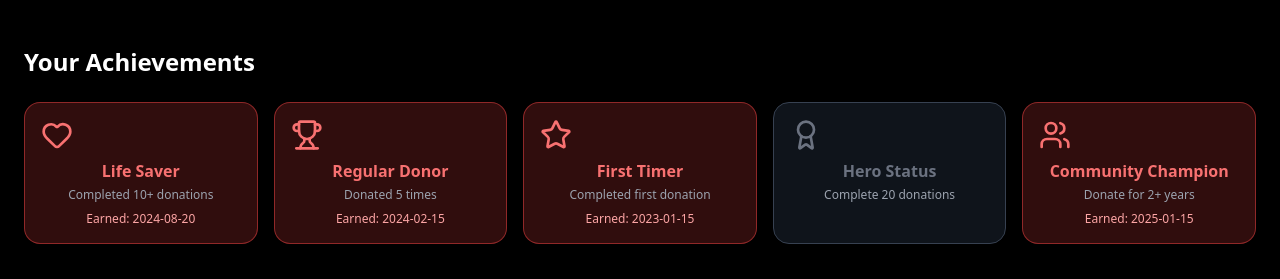
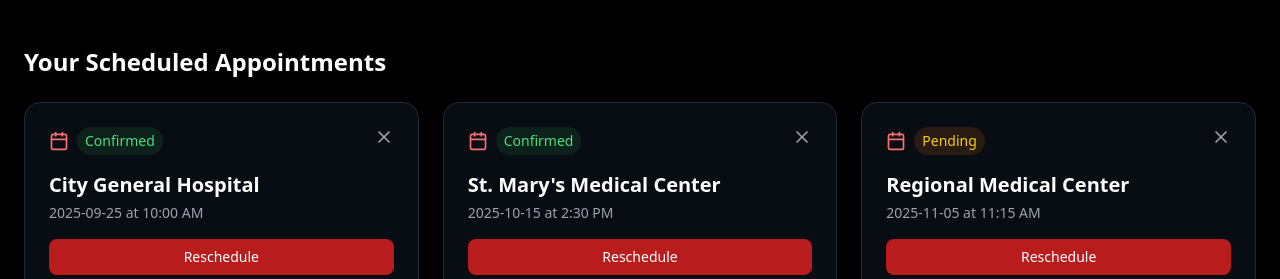
Before and after one commit to zukachin/Team-7_Capstone_Blood-Bank-management, a React (Vite) app: page /blood-bank-dashboard in a window 1280 px wide. Shown: the part 673-952 px from the top of the page. Built offline with nearby package versions, Linux system fonts and the light colour scheme; no server answers.

Commit message:
cancels the appoinment

```diff
--- a/client/pages/BloodBankDashboard.jsx
+++ b/client/pages/BloodBankDashboard.jsx
@@ -1,6 +1,6 @@
 import React, { useState, useEffect, useRef } from "react";
 import { BarChart, Bar, LineChart, Line, XAxis, YAxis, CartesianGrid, Tooltip, Legend, ResponsiveContainer } from "recharts";
-import { Search, RefreshCw, Users, Droplet, User, Activity, Calendar, Award, Download, MapPin, Phone, Mail, Star, Trophy, Heart } from "lucide-react";
+import { Search, RefreshCw, Users, Droplet, User, Activity, Calendar, Award, Download, MapPin, Phone, Mail, Star, Trophy, Heart, X } from "lucide-react";
 import { gsap } from "gsap";
 import { ScrollTrigger } from "gsap/ScrollTrigger";
 
@@ -16,6 +16,7 @@ const UserBloodDashboard = () => {
   const [achievements, setAchievements] = useState([]);
   const [certificates, setCertificates] = useState([]);
   const [nextEligibleDate, setNextEligibleDate] = useState("");
+  const [scheduledAppointments, setScheduledAppointments] = useState([]);
   const [loading, setLoading] = useState(true);
   const [showCertificate, setShowCertificate] = useState(null);
 
@@ -25,6 +26,7 @@ const UserBloodDashboard = () => {
   const statsRef = useRef(null);
   const profileRef = useRef(null);
   const eligibilityRef = useRef(null);
+  const appointmentsRef = useRef(null);
   const achievementsRef = useRef(null);
   const historyRef = useRef(null);
   const footerRef = useRef(null);
@@ -74,6 +76,18 @@ const UserBloodDashboard = () => {
           { id: 5, title: "Community Champion", description: "Donate for 2+ years", icon: "users", earned: true, date: "2025-01-15" }
         ]);
       }, 400);
+    });
+  };
+
+  const fetchScheduledAppointments = async () => {
+    return new Promise((resolve) => {
+      setTimeout(() => {
+        resolve([
+          { id: 1, date: "2025-09-25", time: "10:00 AM", hospital: "City General Hospital", status: "Confirmed" },
+          { id: 2, date: "2025-10-15", time: "2:30 PM", hospital: "St. Mary's Medical Center", status: "Confirmed" },
+          { id: 3, date: "2025-11-05", time: "11:15 AM", hospital: "Regional Medical Center", status: "Pending" }
+        ]);
+      }, 500);
     });
   };
 
@@ -152,6 +166,23 @@ const UserBloodDashboard = () => {
         }
       );
 
+      // Appointments animation
+      const appointmentCards = appointmentsRef.current.children;
+      gsap.fromTo(appointmentCards,
+        { y: 50, opacity: 0 },
+        {
+          y: 0,
+          opacity: 1,
+          duration: 0.6,
+          stagger: 0.1,
+          scrollTrigger: {
+            trigger: appointmentsRef.current,
+            start: "top 75%",
+            toggleActions: "play none none none"
+          }
+        }
+      );
+
       // Achievements animation
       const achievementCards = achievementsRef.current.children;
       gsap.fromTo(achievementCards,
@@ -208,16 +239,18 @@ const UserBloodDashboard = () => {
     const loadData = async () => {
       setLoading(true);
       try {
-        const [profile, history, achievementsData, trends] = await Promise.all([
+        const [profile, history, achievementsData, appointments, trends] = await Promise.all([
           fetchUserProfile(),
           fetchDonationHistory(),
           fetchAchievements(),
+          fetchScheduledAppointments(),
           fetchDonationTrends()
         ]);
 
         setUserProfile(profile);
         setDonationHistory(history);
         setAchievements(achievementsData);
+        setScheduledAppointments(appointments);
 
         // Calculate next eligible date (3 months after last donation)
         const lastDonationDate = new Date(profile.lastDonation);
@@ -277,6 +310,44 @@ const UserBloodDashboard = () => {
       setShowCertificate(null);
     }
   };
+
+const cancelAppointment = async (appointmentId) => {
+  try {
+    // First: API call to cancel in database
+    const response = await fetch(`/api/appointments/${appointmentId}`, {
+      method: 'DELETE',
+      headers: {
+        'Content-Type': 'application/json',
+        // Add authentication token if needed
+        // 'Authorization': `Bearer ${userToken}`
+      }
+    });
+
+    if (!response.ok) {
+      throw new Error('Failed to cancel appointment');
+    }
+
+    // Only remove from local state if database operation succeeded
+    const appointmentCard = document.getElementById(`appointment-${appointmentId}`);
+    if (appointmentCard) {
+      gsap.to(appointmentCard, {
+        opacity: 0,
+        height: 0,
+        duration: 0.5,
+        onComplete: () => {
+          setScheduledAppointments(prev =>
+            prev.filter(appointment => appointment.id !== appointmentId)
+          );
+        }
+      });
+    }
+
+  } catch (error) {
+    console.error("Error cancelling appointment:", error);
+    // Show error message to user
+    alert("Failed to cancel appointment. Please try again.");
+  }
+};
 
   const getAchievementIcon = (iconType) => {
     switch(iconType) {
@@ -474,6 +545,60 @@ const UserBloodDashboard = () => {
           </div>
         </div>
 
+        {/* Scheduled Appointments Section */}
+        <div className="mb-12">
+          <h2 className="text-2xl font-semibold text-white mb-6">Your Scheduled Appointments</h2>
+          <div ref={appointmentsRef} className="grid grid-cols-1 md:grid-cols-2 lg:grid-cols-3 gap-6">
+            {scheduledAppointments.map((appointment) => (
+              <div
+                key={appointment.id}
+                id={`appointment-${appointment.id}`}
+                className="bg-gray-900 bg-opacity-50 rounded-2xl p-6 border border-gray-800 hover:border-gray-700 transition-colors"
+              >
+                <div className="flex justify-between items-start mb-4">
+                  <div className="flex items-center gap-2">
+                    <Calendar className="w-5 h-5 text-red-400" />
+                    <span className={`text-sm font-medium px-2 py-1 rounded-full ${
+                      appointment.status === 'Confirmed'
+                        ? 'bg-green-900 bg-opacity-30 text-green-400'
+                        : 'bg-yellow-900 bg-opacity-30 text-yellow-400'
+                    }`}>
+                      {appointment.status}
+                    </span>
+                  </div>
+                  <button
+                    onClick={() => cancelAppointment(appointment.id)}
+                    className="text-gray-400 hover:text-red-400 transition-colors"
+                  >
+                    <X className="w-5 h-5" />
+                  </button>
+                </div>
+
+                <div className="mb-4">
+                  <h3 className="text-xl font-bold text-white mb-1">{appointment.hospital}</h3>
+                  <p className="text-gray-400 text-sm">{appointment.date} at {appointment.time}</p>
+                </div>
+
+                <div className="flex gap-2">
+                  <button className="flex-1 bg-red-700 hover:bg-red-700 text-white py-2 px-4 rounded-lg text-sm transition-colors">
+                    Reschedule
+                  </button>
+                </div>
+              </div>
+            ))}
+
+            {scheduledAppointments.length === 0 && (
+              <div className="col-span-full text-center py-8 text-gray-400">
+                <Calendar className="w-12 h-12 mx-auto mb-4 opacity-50" />
+                <p>You don't have any scheduled appointments.</p>
+                <button className="mt-4 bg-red-600 hover:bg-red-700 text-white py-2 px-6 rounded-lg transition-colors">
+                  Schedule Your First Appointment
+                </button>
+              </div>
+            )}
+          </div>
+        </div>
+
         {/* Achievements Section */}
         <div className="mb-12">
           <h2 className="text-2xl font-semibold text-white mb-6">Your Achievements</h2>
```
